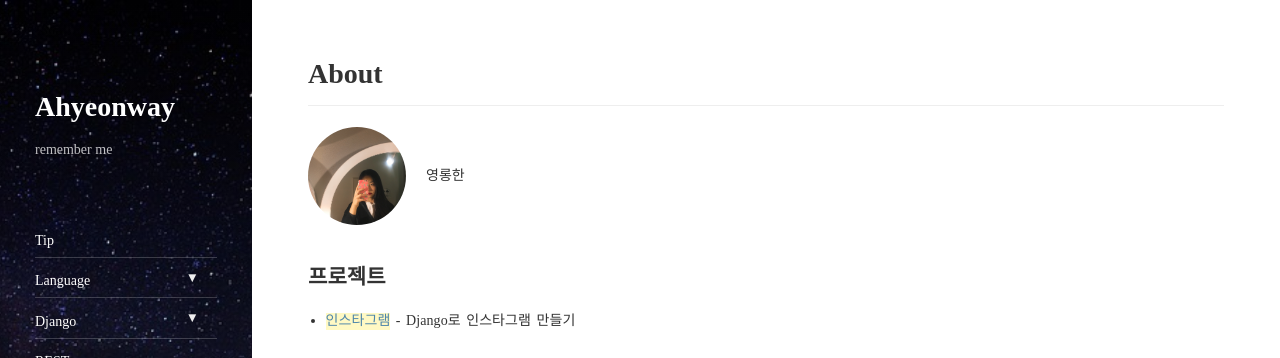
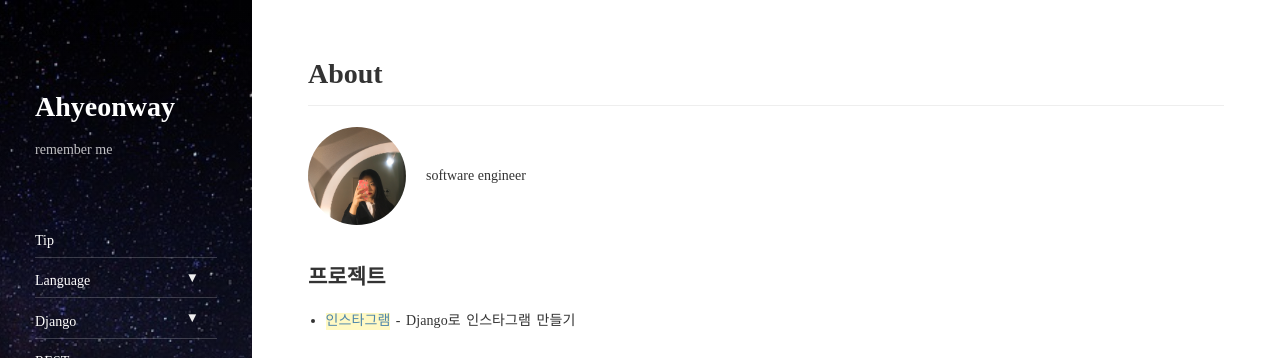
Before and after one commit to miaculpa/miaculpa.github.io, a Jekyll site: the page built from about.md, in a window 1280 px wide and 900 px high. Shown: the top 358 px of the window. Built offline with Jekyll 4.4.1, drawn with Linux system fonts in a browser that asks for light colours; nearby versions of some CDN libraries.

Commit message:
프로필 수정

```diff
--- a/_data/authors.yml
+++ b/_data/authors.yml
@@ -2,13 +2,13 @@
 # Must be the same as `author` in `_config.yml`.
 # Change `qwtel` to your shortname (used in the front matter to set a page's author, e.g. `author: qwtel`).
 ahyeeonway:
-  name:              ahyeon gil
-  email:             ahyeonway@gmail.com
+  name:              hansol gil
+  email:             miaculpa1991@gmail.com
 
   # Used at the bottom of each page and at the top of the `about` layout
   # Markdown enabled, can use multiple paragraphs (enabled by `|`)
   about:             |
-    영롱한
+    software engineer
 
 
   # This photo will be used in the about section
```
